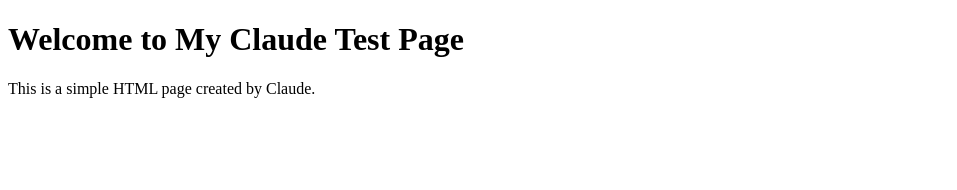
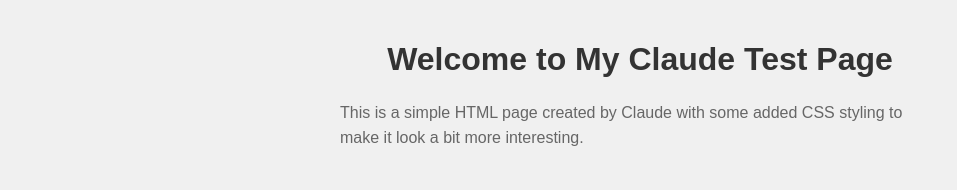
Before and after one commit to caleboki/claude-test, a plain HTML site: page index.html in a window 1280 px wide. Shown: the whole page, without its empty margins (0-957 px from the left). Drawn offline with Linux system fonts and the light colour scheme.

Commit message:
Add CSS styling to HTML page

```diff
--- a/index.html
+++ b/index.html
@@ -3,9 +3,26 @@
 <head>
     <meta charset="UTF-8">
     <title>Claude Test Page</title>
+    <style>
+        body {
+            font-family: Arial, sans-serif;
+            max-width: 600px;
+            margin: 0 auto;
+            padding: 20px;
+            background-color: #f0f0f0;
+        }
+        h1 {
+            color: #333;
+            text-align: center;
+        }
+        p {
+            line-height: 1.6;
+            color: #666;
+        }
+    </style>
 </head>
 <body>
     <h1>Welcome to My Claude Test Page</h1>
-    <p>This is a simple HTML page created by Claude.</p>
+    <p>This is a simple HTML page created by Claude with some added CSS styling to make it look a bit more interesting.</p>
 </body>
 </html>
```
